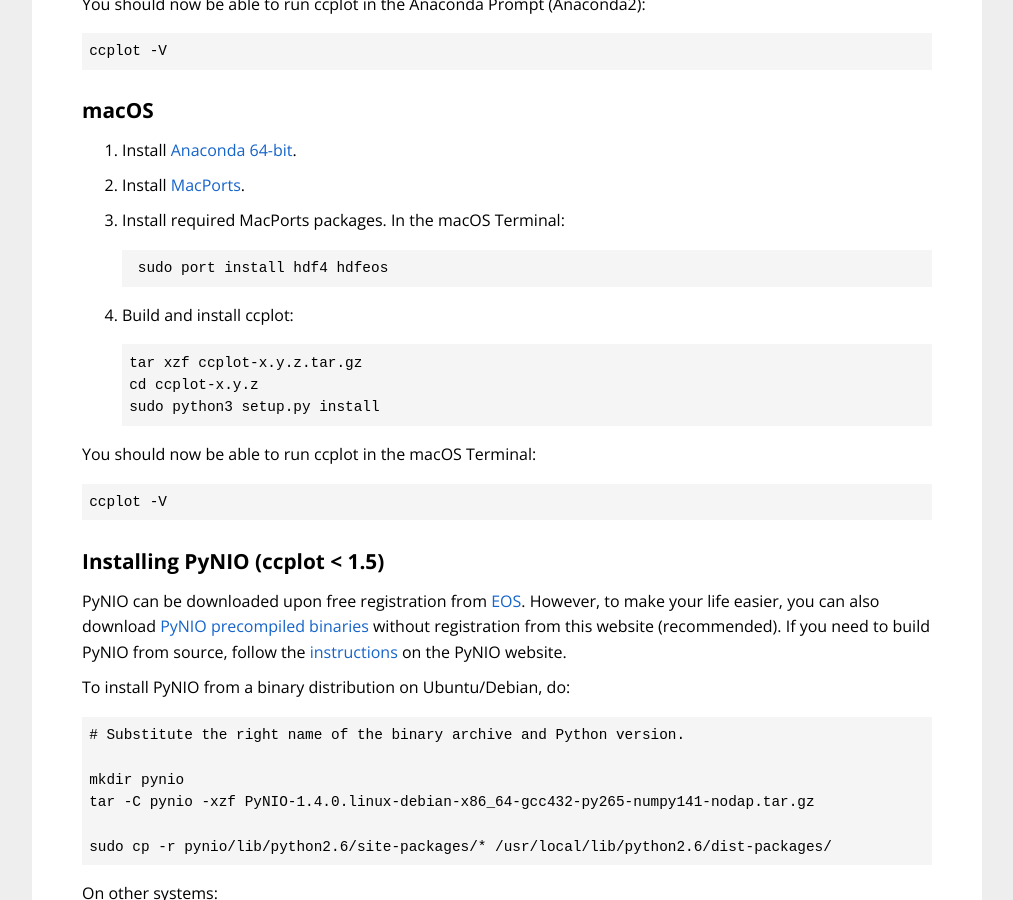
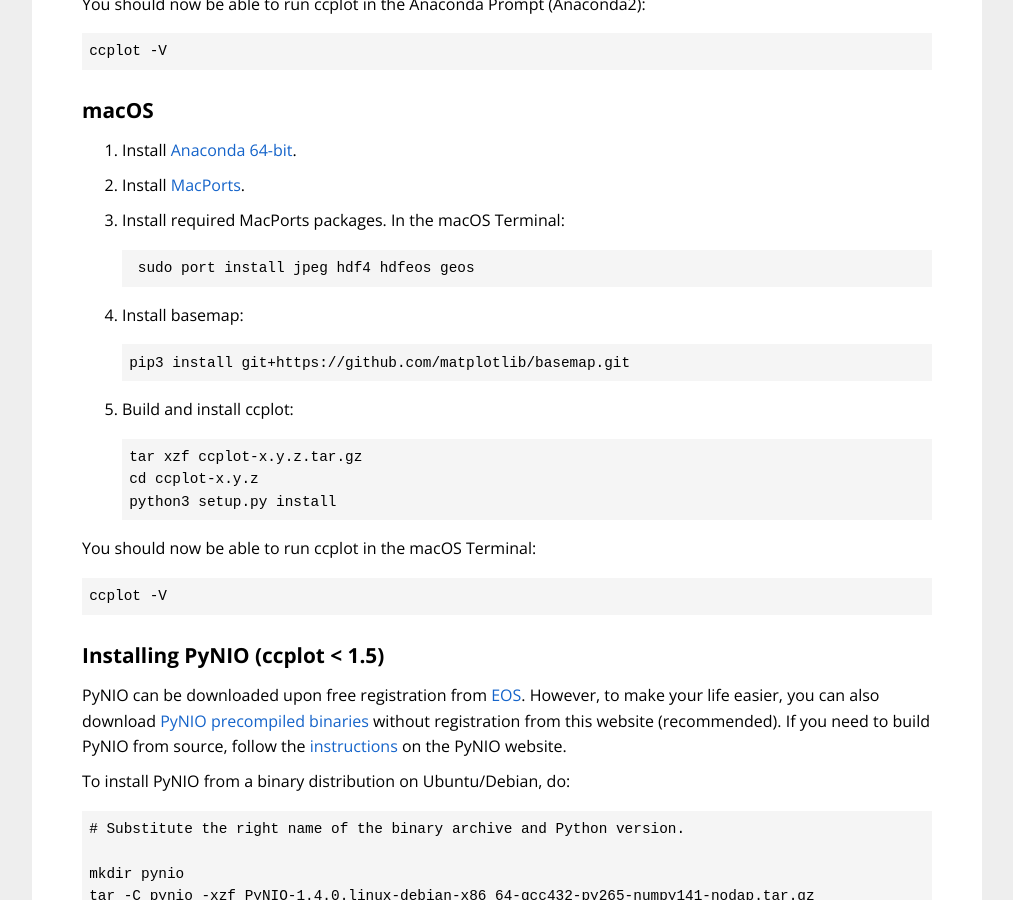
Before and after one commit to peterkuma/ccplot, a Jekyll site: the page built from download/index.md, in a window 1280 px wide and 900 px high, scrolled down 3362 px. Shown: the whole window, without its empty margins (133-1146 px from the left). Built offline with Jekyll 4.4.1, drawn with Linux system fonts in a browser that asks for light colours.

Commit message:
Update macOS installation instructions

```diff
--- a/download/index.md
+++ b/download/index.md
@@ -293,13 +293,17 @@
 
 3. Install required MacPorts packages. In the macOS Terminal:
 
-        sudo port install hdf4 hdfeos
+        sudo port install jpeg hdf4 hdfeos geos
 
-4. Build and install ccplot:
+4. Install basemap:
+
+       pip3 install git+https://github.com/matplotlib/basemap.git
+
+5. Build and install ccplot:
 
        tar xzf ccplot-x.y.z.tar.gz
        cd ccplot-x.y.z
-       sudo python3 setup.py install
+       python3 setup.py install
 
 You should now be able to run ccplot in the macOS Terminal:
 
```
